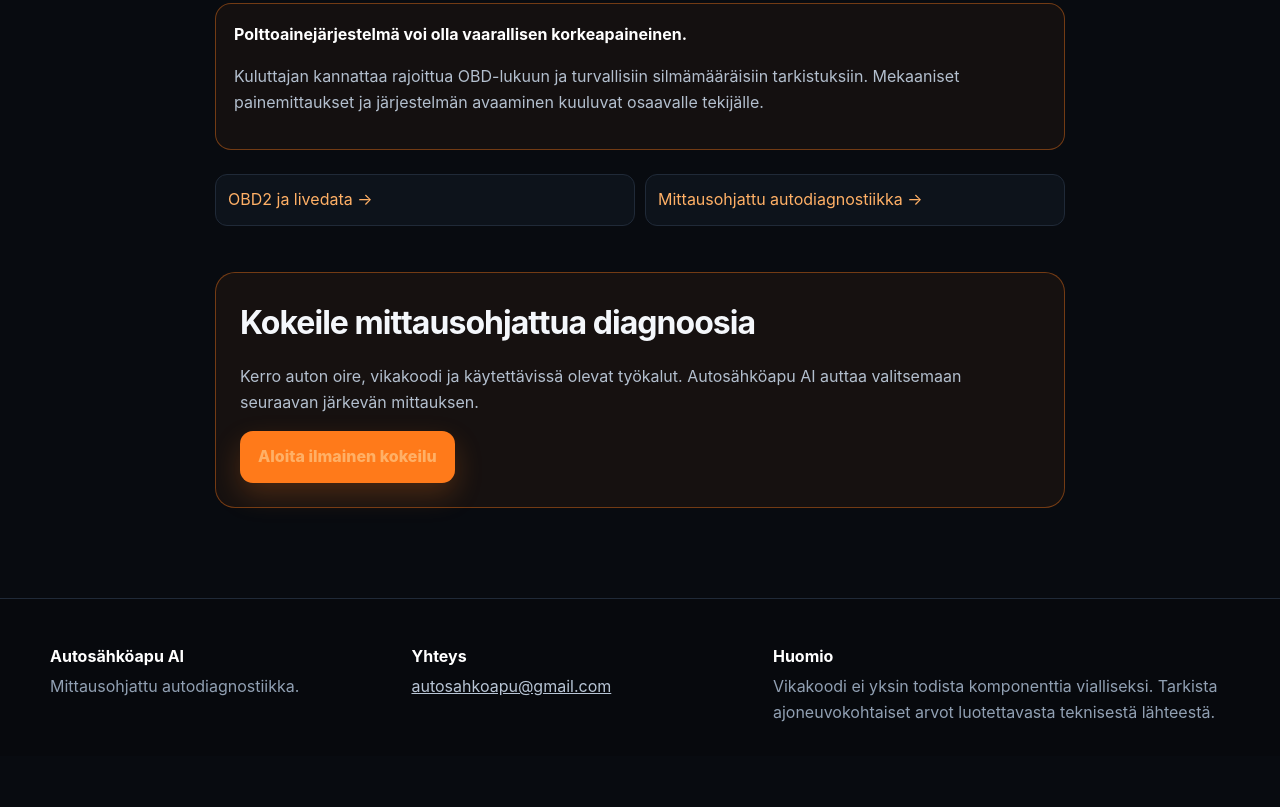
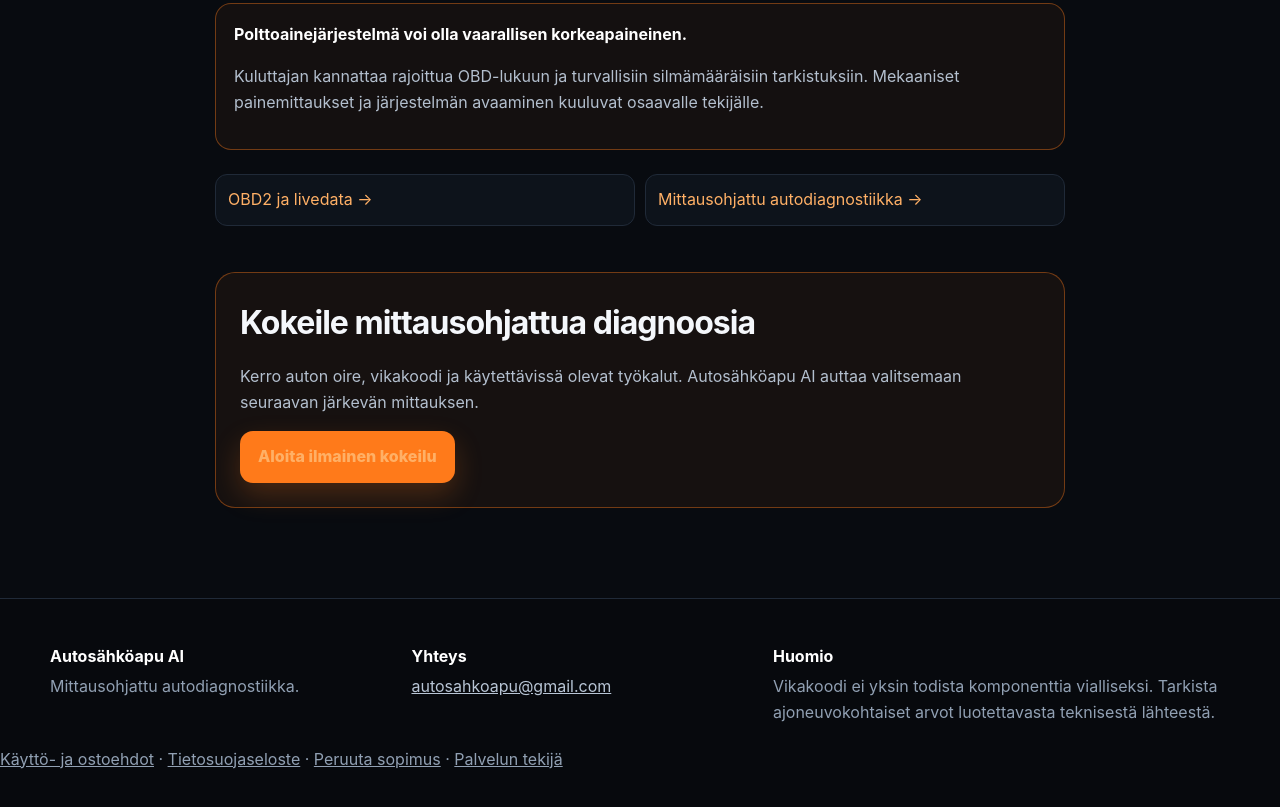
Before and after one commit to Okkim87/Autohuolto, a plain HTML site: page vikakoodi-p0087/index.html in a window 1280 px wide. Shown: the part 1206-2013 px from the top of the page. Before the commit the page ends 1962 px from the top, so only its background shows below. Drawn offline with Linux system fonts and the light colour scheme.

Commit message:
Add files via upload

```diff
--- a/vikakoodi-p0087/index.html
+++ b/vikakoodi-p0087/index.html
@@ -3,4 +3,4 @@
 <h2>Aloita livedatasta, jos se on saatavilla</h2><p>Vertaa pyydettyä ja toteutunutta polttoainepainetta eri käyttötilanteissa. Pelkkä yksittäinen painearvo ei välttämättä riitä: tärkeää on nähdä, seuraako toteutunut paine pyyntiä.</p>
 <h2>Mahdollisia vikaryhmiä</h2><p>Vika voi liittyä matalapaineiseen syöttöön, korkeapainepuoleen, suodattimeen, paineensäätöön, anturiin, sähköiseen ohjaukseen tai vuotoon. Siksi komponenttia ei pidä tuomita pelkän P0087-koodin perusteella.</p>
 <div class="info-box warning"><strong>Polttoainejärjestelmä voi olla vaarallisen korkeapaineinen.</strong><p>Kuluttajan kannattaa rajoittua OBD-lukuun ja turvallisiin silmämääräisiin tarkistuksiin. Mekaaniset painemittaukset ja järjestelmän avaaminen kuuluvat osaavalle tekijälle.</p></div>
-<div class="related-links"><a href="/obd2-vikakoodit/">OBD2 ja livedata →</a><a href="/autodiagnostiikka/">Mittausohjattu autodiagnostiikka →</a></div><div class="article-cta"><h2>Kokeile mittausohjattua diagnoosia</h2><p>Kerro auton oire, vikakoodi ja käytettävissä olevat työkalut. Autosähköapu AI auttaa valitsemaan seuraavan järkevän mittauksen.</p><a class="button button-primary" href="/#diagnoosi">Aloita ilmainen kokeilu</a></div></div></article></main><footer class="site-footer"><div class="container footer-grid"><div><strong>Autosähköapu AI</strong><p>Mittausohjattu autodiagnostiikka.</p></div><div><strong>Yhteys</strong><p><a href="mailto:autosahkoapu@gmail.com">autosahkoapu@gmail.com</a></p></div><div><strong>Huomio</strong><p>Vikakoodi ei yksin todista komponenttia vialliseksi. Tarkista ajoneuvokohtaiset arvot luotettavasta teknisestä lähteestä.</p></div></div></footer></body></html>
+<div class="related-links"><a href="/obd2-vikakoodit/">OBD2 ja livedata →</a><a href="/autodiagnostiikka/">Mittausohjattu autodiagnostiikka →</a></div><div class="article-cta"><h2>Kokeile mittausohjattua diagnoosia</h2><p>Kerro auton oire, vikakoodi ja käytettävissä olevat työkalut. Autosähköapu AI auttaa valitsemaan seuraavan järkevän mittauksen.</p><a class="button button-primary" href="/#diagnoosi">Aloita ilmainen kokeilu</a></div></div></article></main><footer class="site-footer"><div class="container footer-grid"><div><strong>Autosähköapu AI</strong><p>Mittausohjattu autodiagnostiikka.</p></div><div><strong>Yhteys</strong><p><a href="mailto:autosahkoapu@gmail.com">autosahkoapu@gmail.com</a></p></div><div><strong>Huomio</strong><p>Vikakoodi ei yksin todista komponenttia vialliseksi. Tarkista ajoneuvokohtaiset arvot luotettavasta teknisestä lähteestä.</p></div></div><p class="legal-links"><a href="/kayttoehdot/">Käyttö- ja ostoehdot</a> · <a href="/tietosuoja/">Tietosuojaseloste</a> · <a href="/peruuttaminen/">Peruuta sopimus</a> · <a href="/#tekijasta">Palvelun tekijä</a></p></footer></body></html>
```
